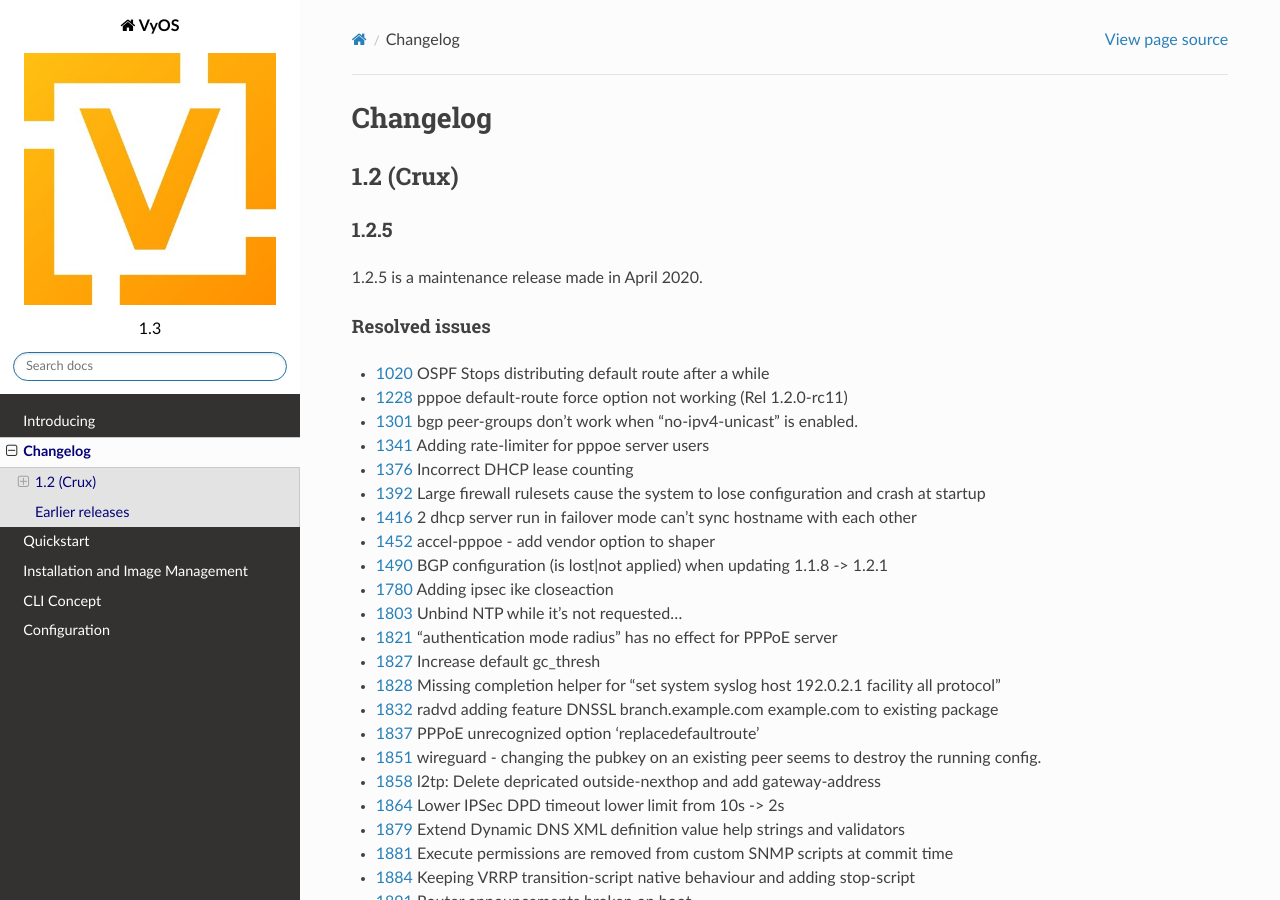
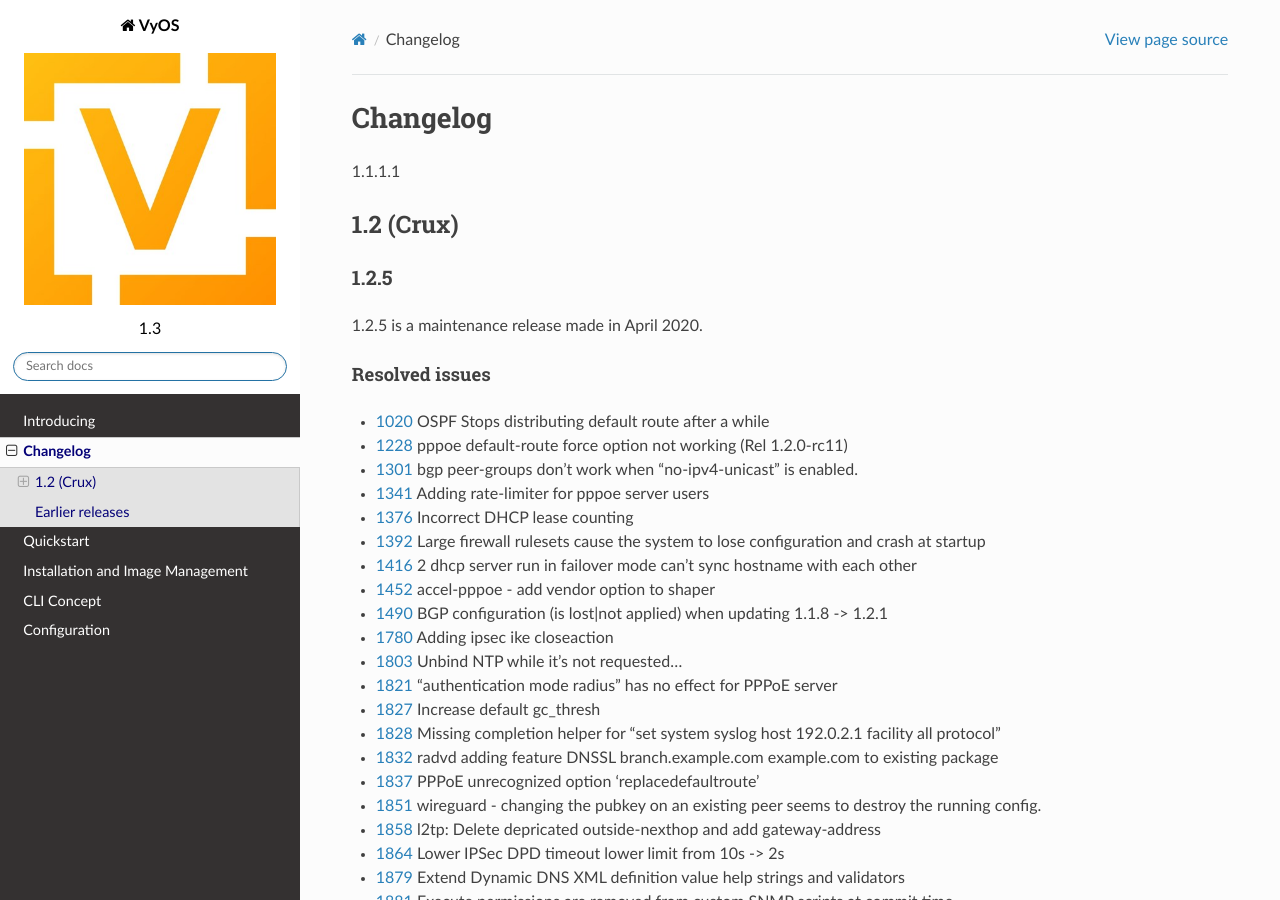
Before and after one commit to rebortg/doc-test, a Sphinx documentation site: the page built from docs/changelog.rst, in a window 1280 px wide and 900 px high. Built offline with Sphinx 7.4.7 and the Read the Docs theme 2.0.0, drawn with Linux system fonts in a browser that asks for light colours.

Commit message:
Update changelog.rst

```diff
--- a/docs/changelog.rst
+++ b/docs/changelog.rst
@@ -4,6 +4,8 @@
 Changelog
 #########
 
+
+1.1.1.1
 
 1.2 (Crux)
 ==========
```
